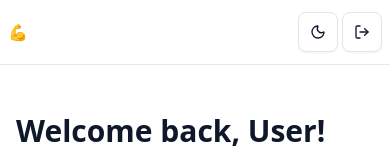
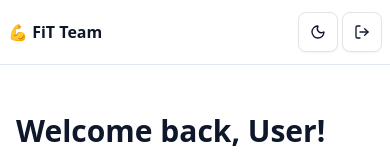
Before and after one commit to Hares-2088/team-training, a Next.js app: page /dashboard in a window 390 px wide. Shown: the top 160 px of the page. Built offline with nearby package versions, Linux system fonts and the light colour scheme; no server answers.

Commit message:
fixed title for phones

```diff
--- a/src/components/Navbar.tsx
+++ b/src/components/Navbar.tsx
@@ -48,7 +48,7 @@ export function Navbar({ currentPage }: NavbarProps) {
                 <div className="flex justify-between items-center gap-2">
                     <Link href="/dashboard">
                         <h1 className="text-base sm:text-xl md:text-2xl font-bold text-primary-600 dark:text-primary-400 truncate cursor-pointer hover:text-primary-700 dark:hover:text-primary-300 transition-colors">
-                            💪 <span className="hidden sm:inline">FiT Team</span>
+                            💪 FiT Team
                         </h1>
                     </Link>
                     <div className="flex gap-1 sm:gap-2 md:gap-4 items-center shrink-0">
```
